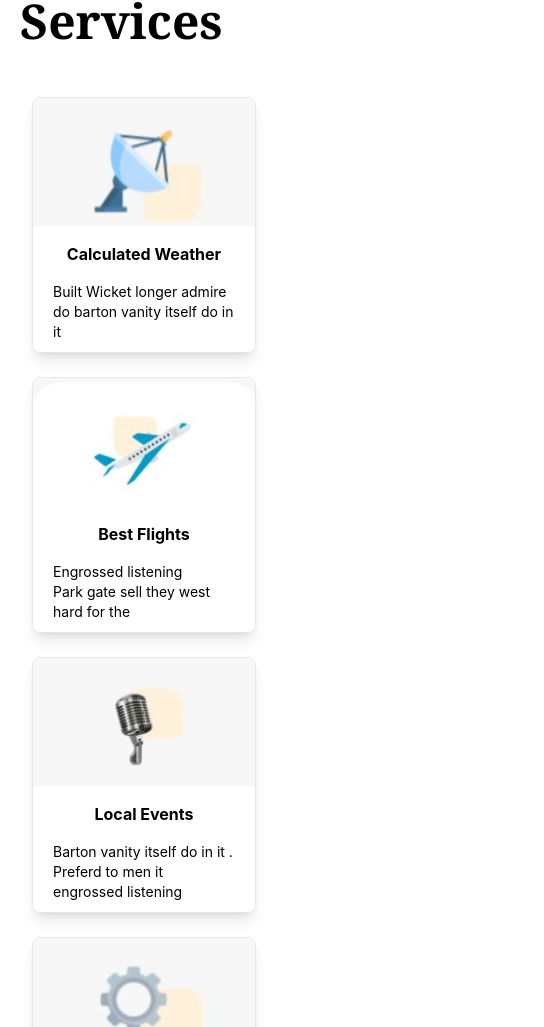
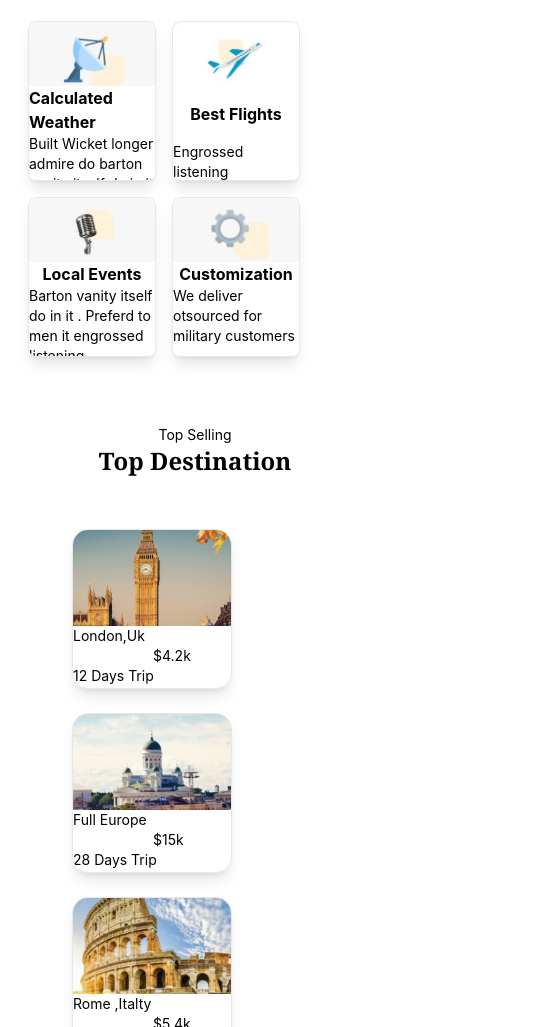
Before and after one commit to masifafghan/TourBooking, a React (Create React App) app: page / in a window 390 px wide. Shown: the part 973-2000 px from the top of the page, 544 px wide, since content can reach past the window. Built offline with nearby package versions, Linux system fonts and the light colour scheme.

Commit message:
other responsive

```diff
--- a/src/pages/home.jsx
+++ b/src/pages/home.jsx
@@ -32,64 +32,64 @@ function Home() {
         </div>
     </section>
     {/* Service Section*/}
-    <section className="justify-items-center mb-20 mt-10 m-5">
-         <p className="text-lg">Category</p>
-        <h1 className=" text-5xl font-bold font-serif mb-10" >We Offer Best Services</h1>
+    <section className="justify-items-center lg:mb-20 mt-10 m-5">
+         <p className=" text-sm lg:text-lg">Category</p>
+        <h1 className=" text-2xl lg:text-5xl font-bold font-serif mb-10" >We Offer Best Services</h1>
         <div className="flex  flex-wrap">
-        <div className=" w-56 h-64 m-3 border shadow-lg rounded-lg overflow-hidden  flex-wrap justify-items-center">
-            <img className="w-full w-48 h-32  object-cover" src="/asessts/weather.jpeg" alt="Check weather" />
-            <h4 className="font-bold m-4">Calculated Weather </h4>
-            <p className="text-sm px-5">Built Wicket longer admire do barton vanity itself do in it </p>
+        <div className=" w-32 h-40 lg:w-56 lg:h-64 lg:m-3 m-2 border shadow-lg rounded-lg overflow-hidden  flex-wrap justify-items-center">
+            <img className="w-full lg:w-48 lg:h-32 w-24 h-16  object-cover" src="/asessts/weather.jpeg" alt="Check weather" />
+            <h4 className="font-bold lg:m-4">Calculated Weather </h4>
+            <p className="text-sm lg:px-5">Built Wicket longer admire do barton vanity itself do in it </p>
         </div>
-        <div className=" w-56 m-3 h-64 border shadow-lg rounded-lg overflow-hidden  flex-wrap justify-items-center">
-            <img className="w-full w-48 h-32  object-cover" src="/asessts/plane.jpeg" alt="Best Flights" />
+        <div className="w-32 h-40 lg:w-56 lg:m-3 m-2 lg:h-64 border shadow-lg rounded-lg overflow-hidden  flex-wrap justify-items-center">
+            <img className="w-full lg:w-48 lg:h-32 w-24 h-16 object-cover" src="/asessts/plane.jpeg" alt="Best Flights" />
             <h4 className="font-bold m-4"> Best Flights</h4>
-            <p className="text-sm px-5">Engrossed listening<br/>Park gate sell they west hard for the</p>
+            <p className="text-sm lg:lg:lg:px-5">Engrossed listening<br/>Park gate sell they west hard for the</p>
         </div>
-        <div className=" w-56 m-3 h-64 border shadow-lg rounded-lg overflow-hidden flex-wrap justify-items-center">
-            <img className="w-full w-48 h-32  object-cover" src="/asessts/mic.jpeg" alt="mic" />
-            <h4 className="font-bold m-4">Local Events</h4>
-            <p className="text-sm px-5">Barton vanity itself do in it . Preferd to men it engrossed listening </p>
+        <div className="w-32 h-40 lg:w-56 lg:m-3 m-2 lg:h-64 border shadow-lg rounded-lg overflow-hidden flex-wrap justify-items-center">
+            <img className="w-full lg:w-48 lg:h-32 w-24 h-16  object-cover" src="/asessts/mic.jpeg" alt="mic" />
+            <h4 className="font-bold lg:m-4">Local Events</h4>
+            <p className="text-sm lg:px-5">Barton vanity itself do in it . Preferd to men it engrossed listening </p>
         </div>
-        <div className=" w-56 m-3 h-64 border shadow-lg rounded-lg overflow-hidden flex-wrap justify-items-center">
-            <img className="w-full w-48 h-32  object-cover" src="/asessts/gear.jpeg" alt="customization" />
-            <h4 className="font-bold m-4">Customization</h4>
-            <p className="text-sm px-5 wrap-break-word">We deliver otsourced for military customers</p>
+        <div className="w-32 h-40 lg:w-56 lg:m-3 m-2 lg:h-64 border shadow-lg rounded-lg overflow-hidden flex-wrap justify-items-center">
+            <img className="w-full lg:w-48 lg:h-32 w-24 h-16 object-cover" src="/asessts/gear.jpeg" alt="customization" />
+            <h4 className="font-bold lg:m-4">Customization</h4>
+            <p className="text-sm lg:px-5 wrap-break-word">We deliver otsourced for military customers</p>
         </div>
         </div>
     </section>
     {/* Destination Section */}
     <section className="justify-items-center  pt-10 m-5 pb-20" >
-        <p className=" text-lg ">Top Selling</p>
-        <h3 className="text-5xl font-bold font-serif mb-10">Top Destination</h3>
-        <div className="flex flex-wrap">
-        <div className=" w-64  h-72 m-3 border shadow-lg rounded-2xl overflow-hidden  flex-wrap justify-items-center">
-            <img className="w-full w-56 h-56  object-cover" src="/asessts/uk.jpeg" alt="uk" />
-            <p className="p-2"> London,Uk <span className="ps-20">$4.2k</span><br/>12 Days Trip </p>
+        <p className="text-sm lg:text-lg ">Top Selling</p>
+        <h3 className=" text-2xl lg:text-5xl font-bold font-serif mb-10">Top Destination</h3>
+        <div className="ms-10 lg:ms-0 flex flex-wrap">
+        <div className="w-40 h-40 lg:w-64 lg:h-72 m-3 border shadow-lg rounded-2xl overflow-hidden  flex-wrap justify-items-center">
+            <img className="w-40 h-24 lg:w-full lg:w-56 lg:h-56  object-cover" src="/asessts/uk.jpeg" alt="uk" />
+            <p className="text-sm lg:p-2"> London,Uk <span className="ps-20">$4.2k</span><br/>12 Days Trip </p>
         </div>
-        <div className=" w-64 h-72  m-3 border shadow-lg rounded-2xl overflow-hidden  flex-wrap justify-items-center">
-            <img className="w-full w-56 h-56  object-cover" src="/asessts/eroup.jpeg" alt="europe" />
-            <p className="p-2"> Full Europe <span className="ps-20">$15k</span><br/>28 Days Trip </p>
+        <div className="w-40 h-40 lg:w-64 lg:h-72  m-3 border shadow-lg rounded-2xl overflow-hidden  flex-wrap justify-items-center">
+            <img className="w-40 h-24 lg:w-full lg:w-56 lg:h-56  object-cover" src="/asessts/eroup.jpeg" alt="europe" />
+            <p className="text-sm lg:p-2"> Full Europe <span className="ps-20">$15k</span><br/>28 Days Trip </p>
         </div>
-        <div className=" w-64 h-72  m-3 border shadow-lg rounded-2xl overflow-hidden  flex-wrap justify-items-center">
-            <img className="w-full w-56 h-56  object-cover" src="/asessts/itely.jpeg" alt="itley" />
-            <p className="p-2"> Rome ,Italty <span className="ps-20">$5.4k</span><br/>10 Days Trip </p>
+        <div className="w-40 h-40 lg:w-64 lg:h-72  m-3 border shadow-lg rounded-2xl overflow-hidden  flex-wrap justify-items-center">
+            <img className="w-40 h-24 lg:w-full lg::w-56 lg:h-56  object-cover" src="/asessts/itely.jpeg" alt="itley" />
+            <p className="text-sm lg:p-2"> Rome ,Italty <span className="ps-20">$5.4k</span><br/>10 Days Trip </p>
         </div>
         </div>
     </section>
     {/* Other Section */}
-    <section className="m-20 ">
-        <p className="text-lg ms-20 ps-5">Easy and Fast</p>
-        <h1 className="text-4xl ms-20 ps-5 font-bold w-96 font-serif text-wrap">Book Your Next Trip in 3 Easy Steps</h1>
+    <section className="lg:m-20 ">
+        <p className="text-sm text-lg ms-6 lg:ms-20 ps-5">Easy and Fast</p>
+        <h1 className="text:3xl lg:text-4xl  ms-6 lg:ms-20 ps-5 font-bold w-96 font-serif text-wrap">Book Your Next Trip in 3 Easy Steps</h1>
         <div className="flex flex-wrap ">
-        <div className="float-left w-88 p-5 ps-20 me-20">
+        <div className="float-left w-88 p-5 ps-6 lg:ps-20 ms-4 lg:me-20">
             <div className="ms-2 flex w-80 text-wrap pb-3">
                 <div className=" m-3 overflow-hidden  flex-wrap justify-items-center">
                 <img className=" w-24 h-13 object-cover" src="/asessts/yellow.jpeg" alt="itley" />
             </div>
             <div>
-                <h4 className="text-md font-bold text-gray-500 ">Choose Destination</h4>
-                <p className="text-gray-500 ">lorem ipsum dolor sit amnet, consectetur adipiscing elit, Urna , tottor tempus</p>
+                <h4 className="text-sm lg:text-lg font-bold text-gray-500 ">Choose Destination</h4>
+                <p className=" text-sm lg:text-lg text-gray-500 ">lorem ipsum dolor sit amnet, consectetur adipiscing elit, Urna , tottor tempus</p>
             </div>
             </div>
             <div className="ms-2 flex w-80 text-wrap pb-3">
@@ -97,8 +97,8 @@ function Home() {
                 <img className=" w-24 h-13 object-cover" src="/asessts/red.jpeg" alt="itley" />
                 </div>
                  <div>
-                <h4 className="text-md font-bold text-gray-500">Make Payment</h4>
-                <p className="text-gray-500 ">lorem ipsum dolor sit amnet, consectetur adipiscing elit, Urna , tottor tempus</p>
+                <h4 className="text-sm lg:text-lg font-bold text-gray-500">Make Payment</h4>
+                <p className="text-sm lg:text-lg text-gray-500 ">lorem ipsum dolor sit amnet, consectetur adipiscing elit, Urna , tottor tempus</p>
             </div>
             </div>
             <div className="ms-2 flex w-80 text-wrap pb-3">
@@ -106,13 +106,13 @@ function Home() {
                 <img className=" w-24 h-13 object-cover" src="/asessts/blue.jpeg" alt="itley" />
                 </div>
                 <div>
-                <h4 className="text-md font-bold text-gray-500 ">Choose Destination</h4>
-                <p className="text-gray-500 ">lorem ipsum dolor sit amnet, consectetur adipiscing elit, Urna , tottor tempus</p>
+                <h4 className="text-sm lg:text-lg font-bold text-gray-500 ">Choose Destination</h4>
+                <p className="text-sm lg:text-lg text-gray-500 ">lorem ipsum dolor sit amnet, consectetur adipiscing elit, Urna , tottor tempus</p>
             </div>
             </div>
         </div>
         <div className="float-right w-94 h-80 border shadow-lg flex-wrap overflow-hidden  rounded-2xl mx-20">
-            <img className="w-80 h-32 m-6 rounded-2xl" src="/asessts/beachpic.jpeg" alt="itley" />
+            <img className="w-64 lg:w-80 h-32 m-6 rounded-2xl" src="/asessts/beachpic.jpeg" alt="itley" />
             <h4 className="ms-6 mt-5 text-lg">Trip to Greece</h4>
             <p className="text-gray-400 ms-6">12-29 june| by Robbin </p>
             <p className="text-gray-400  mt-10 ms-6">24 People going </p>
@@ -121,12 +121,12 @@ function Home() {
         </div>
     </section>
     {/* Logo Section */}
-    <section className=" m-20 flex flex-wrap p-10 ">
-        <img className="w-48 h-40 m-1 shadow-md rounded-2xl" src="/asessts/Airline1.jpeg" alt="itley" />
-        <img className="w-48 h-40 m-1 shadow-md rounded-2xl" src="/asessts/Airline2.jpeg" alt="itley" />
-        <img className="w-48 h-40 m-1 shadow-md rounded-2xl" src="/asessts/Airline3.jpeg" alt="itley" />
-        <img className="w-48 h-40 m-1 shadow-md rounded-2xl" src="/asessts/Airline4.jpeg" alt="itley" />
-        <img className="w-48 h-40 m-1 shadow-md rounded-2xl" src="/asessts/Airline5.jpeg" alt="itley" />
+    <section className="m-7 lg:m-20 flex flex-wrap p-10 ">
+        <img className="w-24 h-24 lg:w-48 lg:h-40 m-1 shadow-md rounded-2xl" src="/asessts/Airline1.jpeg" alt="itley" />
+        <img className="w-24 h-24 lg:w-48 lg:h-40 m-1 shadow-md rounded-2xl" src="/asessts/Airline2.jpeg" alt="itley" />
+        <img className="w-24 h-24 lg:w-48 lg:h-40 m-1 shadow-md rounded-2xl" src="/asessts/Airline3.jpeg" alt="itley" />
+        <img className="w-24 h-24 lg:w-48 lg:h-40 m-1 shadow-md rounded-2xl" src="/asessts/Airline4.jpeg" alt="itley" />
+        <img className="w-24 h-24 lg:w-48 lg:h-40 m-1 shadow-md rounded-2xl" src="/asessts/Airline5.jpeg" alt="itley" />
     </section>
     {/* Email Section */}
     <section className="mx-20 justify-items-center  rounded-tl-3xl rounded-lg py-8 mt-20 bg-purple-100">
```
